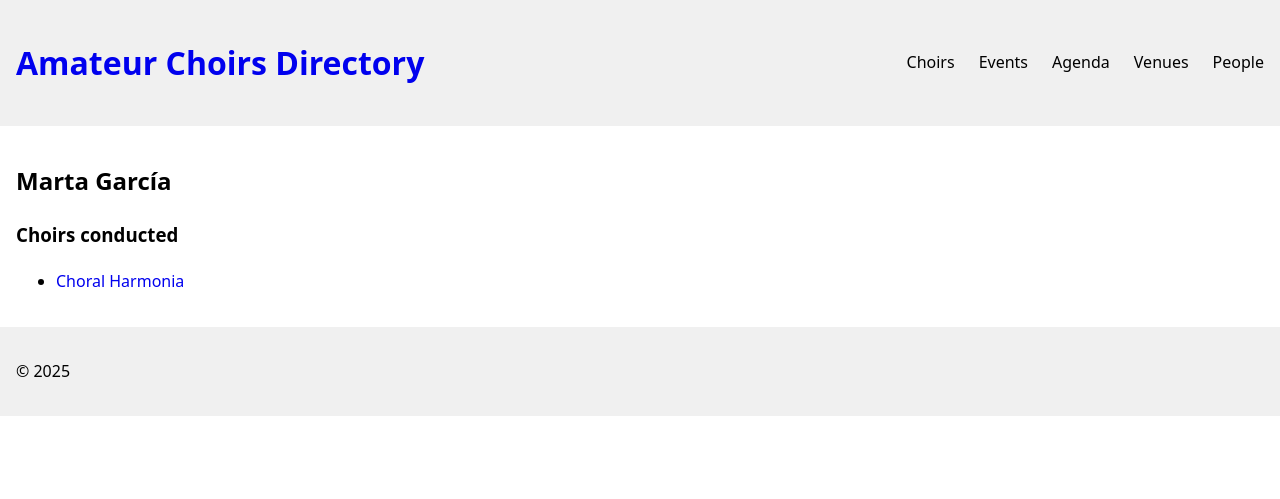
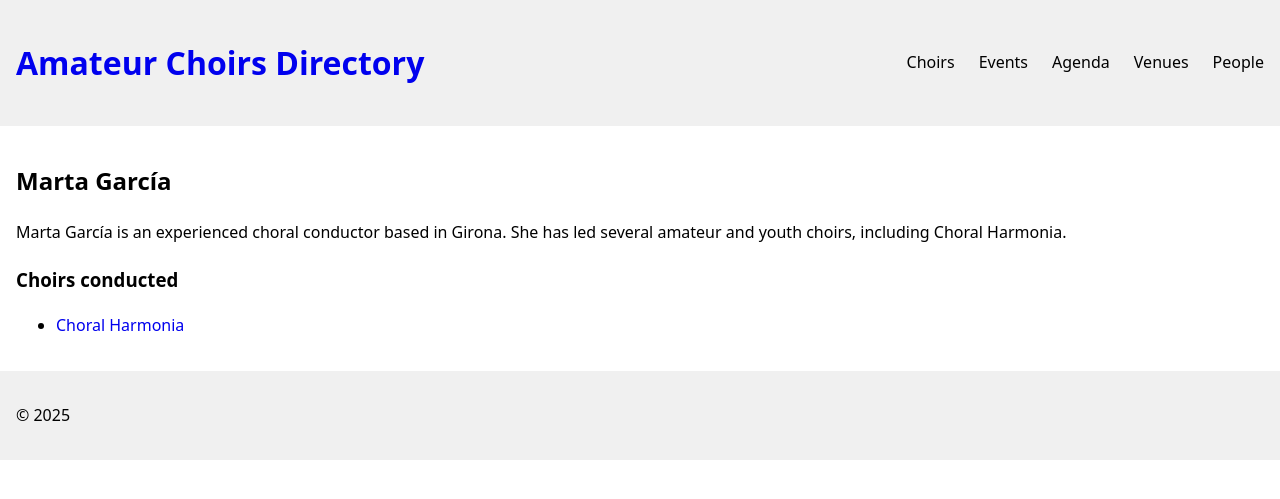
Before and after one commit to jllobera/quicanta, a Jekyll site: the page built from _people/marta-garcia.md, in a window 1280 px wide. Shown: the top 499 px of the page. Built offline with Jekyll 4.4.1, drawn with Linux system fonts in a browser that asks for light colours.

Commit message:
Update marta-garcia.md

```diff
--- a/_people/marta-garcia.md
+++ b/_people/marta-garcia.md
@@ -6,3 +6,5 @@ role: conductor
 past-choirs:
   - choral-harmonia
 ---
+
+Marta García is an experienced choral conductor based in Girona. She has led several amateur and youth choirs, including Choral Harmonia.
```
